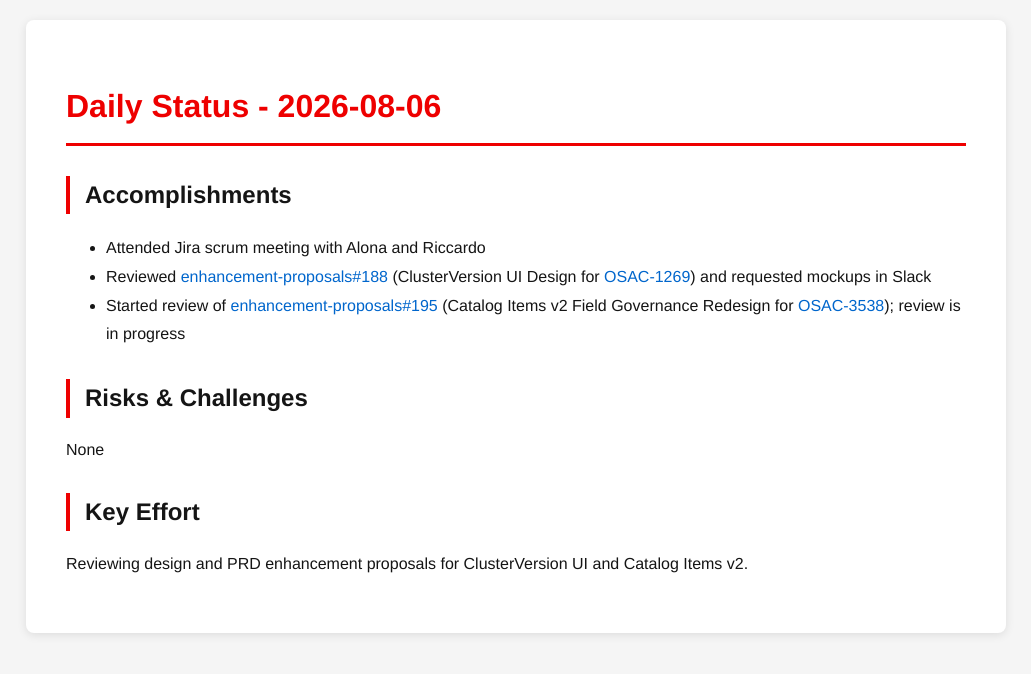
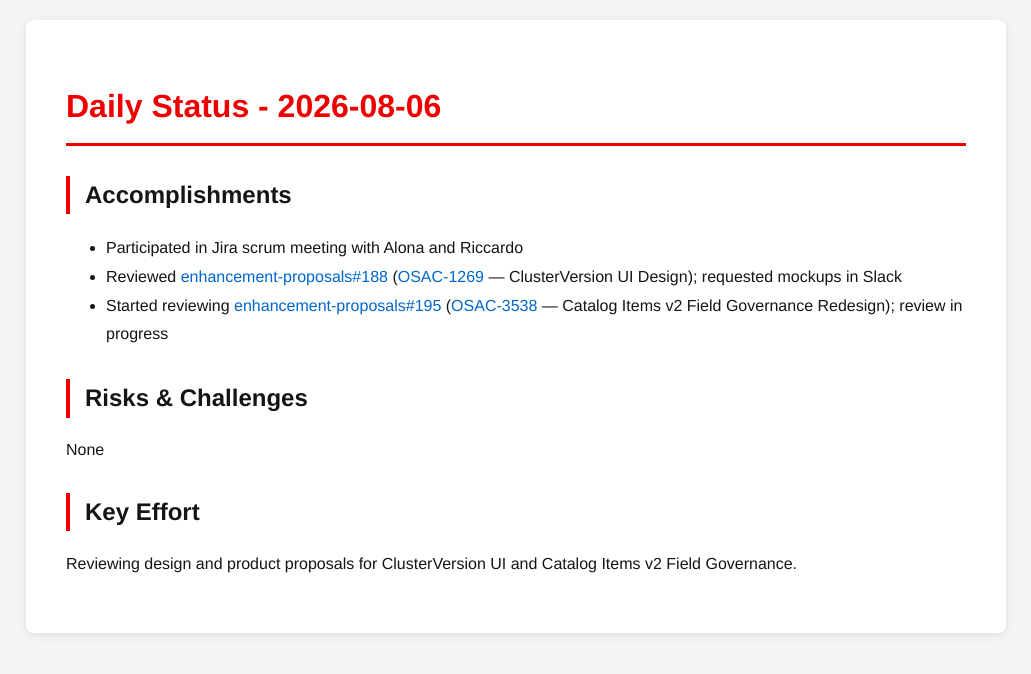
Before and after one commit to tzvatot/daily-status, a Jekyll site: the page built from 2026-08-06.md, in a window 1280 px wide. Shown: the top 674 px of the page, without its empty margins (124-1155 px from the left). Built offline with Jekyll 4.4.1, drawn with Linux system fonts in a browser that asks for light colours.

Commit message:
Daily status update - 2026-08-06

```diff
--- a/2026-08-06.md
+++ b/2026-08-06.md
@@ -7,12 +7,12 @@
 # Daily Status - 2026-08-06
 
 ## Accomplishments
-- Attended Jira scrum meeting with Alona and Riccardo
-- Reviewed [enhancement-proposals#188](https://github.com/osac-project/enhancement-proposals/pull/188) (ClusterVersion UI Design for [OSAC-1269](https://redhat.atlassian.net/browse/OSAC-1269)) and requested mockups in Slack
-- Started review of [enhancement-proposals#195](https://github.com/osac-project/enhancement-proposals/pull/195) (Catalog Items v2 Field Governance Redesign for [OSAC-3538](https://redhat.atlassian.net/browse/OSAC-3538)); review is in progress
+- Participated in Jira scrum meeting with Alona and Riccardo
+- Reviewed [enhancement-proposals#188](https://github.com/osac-project/enhancement-proposals/pull/188) ([OSAC-1269](https://redhat.atlassian.net/browse/OSAC-1269) — ClusterVersion UI Design); requested mockups in Slack
+- Started reviewing [enhancement-proposals#195](https://github.com/osac-project/enhancement-proposals/pull/195) ([OSAC-3538](https://redhat.atlassian.net/browse/OSAC-3538) — Catalog Items v2 Field Governance Redesign); review in progress
 
 ## Risks & Challenges
 None
 
 ## Key Effort
-Reviewing design and PRD enhancement proposals for ClusterVersion UI and Catalog Items v2.
+Reviewing design and product proposals for ClusterVersion UI and Catalog Items v2 Field Governance.
```
